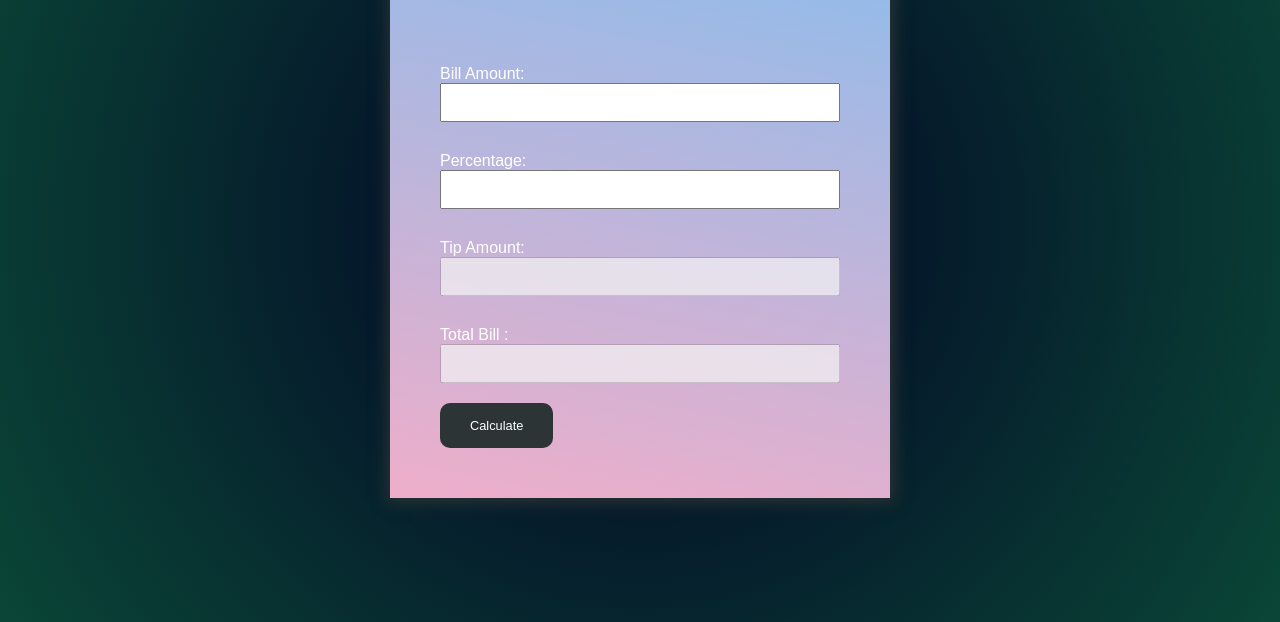
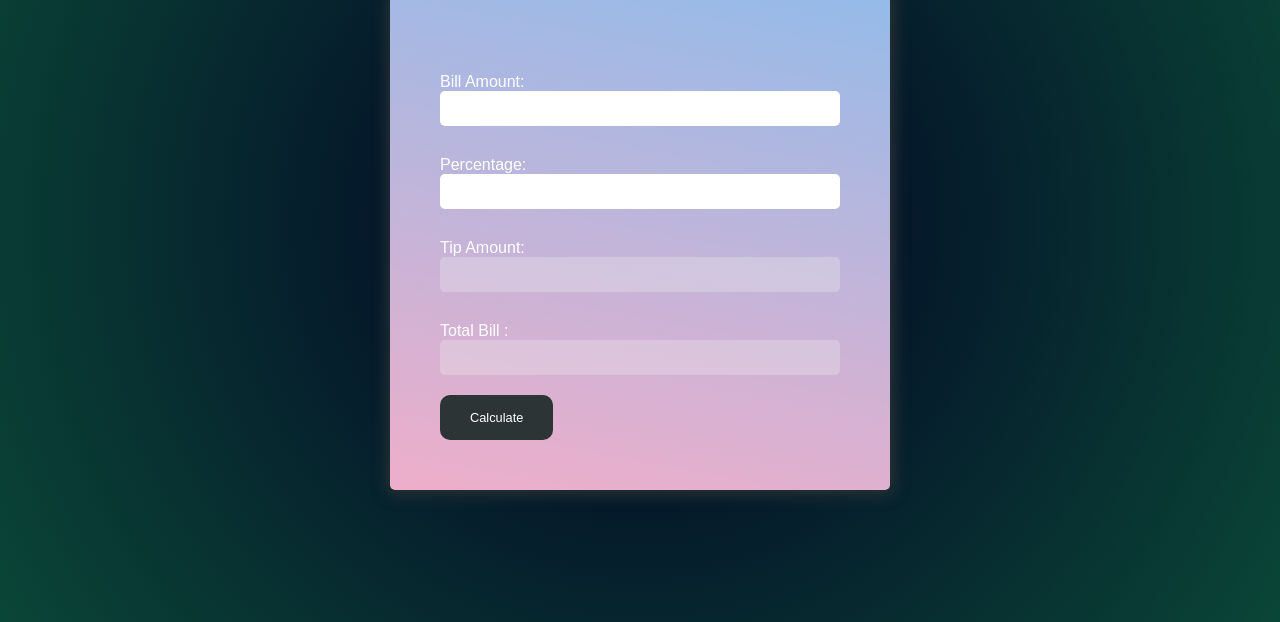
Before and after one commit to Nix0240/TipCalculator, a plain HTML site: page index.html in a window 1280 px wide. Shown: the part 178-800 px from the top of the page. Drawn offline with Linux system fonts and the light colour scheme.

Commit message:
border radius impemented

```diff
--- a/styles.css
+++ b/styles.css
@@ -24,6 +24,7 @@ body{
     background: linear-gradient(11deg, rgba(238,174,202,1) 0%, rgba(148,187,233,1) 100%);
     padding: 50px;
     box-shadow: 1px 1px 15px 3px #2d3436;
+    border-radius: 5px;
 
 }
 
@@ -40,6 +41,8 @@ label{
 input{
     width:400px;
     padding:10px 0;
+    border-radius: 5px;
+    border: none;
 }
 
 button{
```
